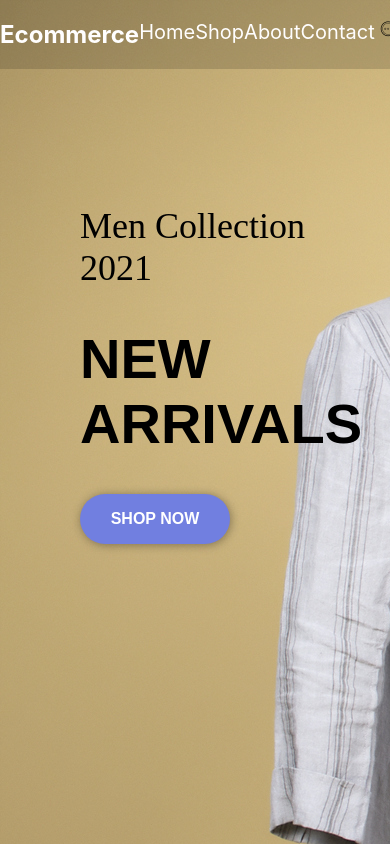
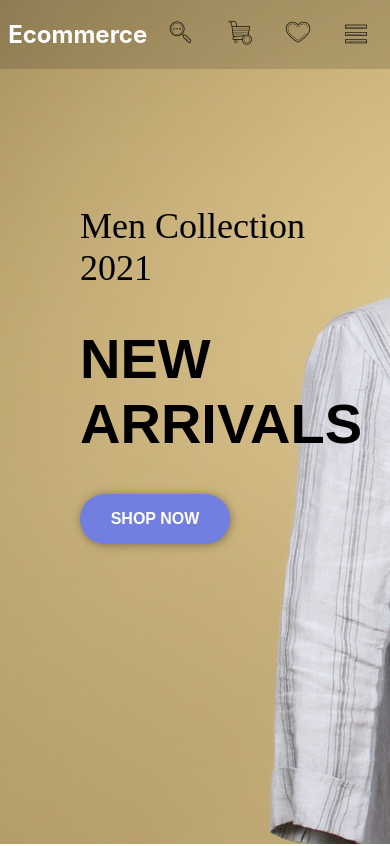
Before and after one commit to meggouriIsmail/myEcomme, a React (Create React App) app: page / in a window 390 px wide. Shown: the top 846 px of the page. Built offline with nearby package versions, Linux system fonts and the light colour scheme.

Commit message:
nav-bar mobile friendly

```diff
--- a/src/App.css
+++ b/src/App.css
@@ -1,3 +1,13 @@
+
+/* ----------------------------------------- MENU ----------------------------------------- */
+
+/*--------------------------------- NAVBAR --------------------------------- */
+/*--------------------------------- HERO --------------------------------- */
+/*--------------------------------- PRODUCTS --------------------------------- */
+/*--------------------------------- FOOTER --------------------------------- */
+/*--------------------------------- MOBILE --------------------------------- */
+
+
 .App {
   background: #fff;
 }
@@ -9,7 +19,7 @@ li, a {
   text-decoration: none;
   list-style: none;
 }
-/* Nav Bar */
+/* NAVBAR navbar */
 
 .navBar {
   position: fixed;
@@ -25,6 +35,7 @@ li, a {
 .navBar-sticky {
   background-color: #fff;
   color: #000;
+  z-index: 100;
   box-shadow: 0 2px 5px #00000025;
 }
 .page-links, .card-links {
@@ -40,7 +51,14 @@ li, a {
   width: 150px;
 }
 
-/* Hero */
+.menu-sm{
+  margin: auto 10px;
+  display: none;
+}
+
+
+
+/* HERO hero */
 
 .hero {
   position: relative;
@@ -281,3 +299,39 @@ footer {
 .f-categorie li a {
   color: #fafafa;
 }
+
+/* MOBILE mobile */
+
+.nav-links-active {
+  transform: translateX(0) !important;
+}
+
+@media screen and (max-width:850px) {
+  .menu-sm {
+    display: block;
+    transition: all .5s ease-in;
+    cursor: pointer;
+  }
+
+  .nav-links {
+    position: absolute;
+    top: 100%;
+    left: 0;
+    height: 100vh;
+    width: 100%;
+    background: #000;
+    color: #fff;
+    transform: translateX(-100%);
+    transition: all .5s ease-in;
+  }
+
+  .page-links {
+    margin: auto;
+    display: flex;
+    height: 100%;
+    align-items: center;
+    justify-content: space-evenly;
+    flex-direction: column;
+    overflow: hidden;
+  }
+}
--- a/src/navBar.js
+++ b/src/navBar.js
@@ -6,22 +6,32 @@ function NavBar() {
         } else {
             document.querySelector('.navBar').classList.remove('navBar-sticky');
         }
-    })
+    });
+
+    function showLinks() {
+        const navlinks = document.querySelector('.nav-links');
+        navlinks.classList.toggle('nav-links-active');
+        navlinks.classList.add('nav-links-display');
+
+    }
+
     return (
         <div className="navBar">
             <h2>Ecommerce</h2>
+            <div className="nav-links">
                 <ul className="page-links">
                     <li>Home</li>
                     <li>Shop</li>
                     <li>About</li>
                     <li>Contact</li>
                 </ul>
+            </div>
             <ul className="card-links">
                 <li><img src="/assets/icons/search.png" alt="like"/></li>
                 <li><img src="/assets/icons/shopping_cart.png" alt="shopping"/></li>
                 <li><img src="/assets/icons/love.png" alt="like"/></li>
             </ul>
-            <img src="/assets/icons/menu.png" alt="like"/>
+            <img src="/assets/icons/menu.png" alt="like" className="menu-sm" onClick={showLinks} />
         </div>
     );
 }
```
Lines whose indentation alone changed are shown as unchanged.
